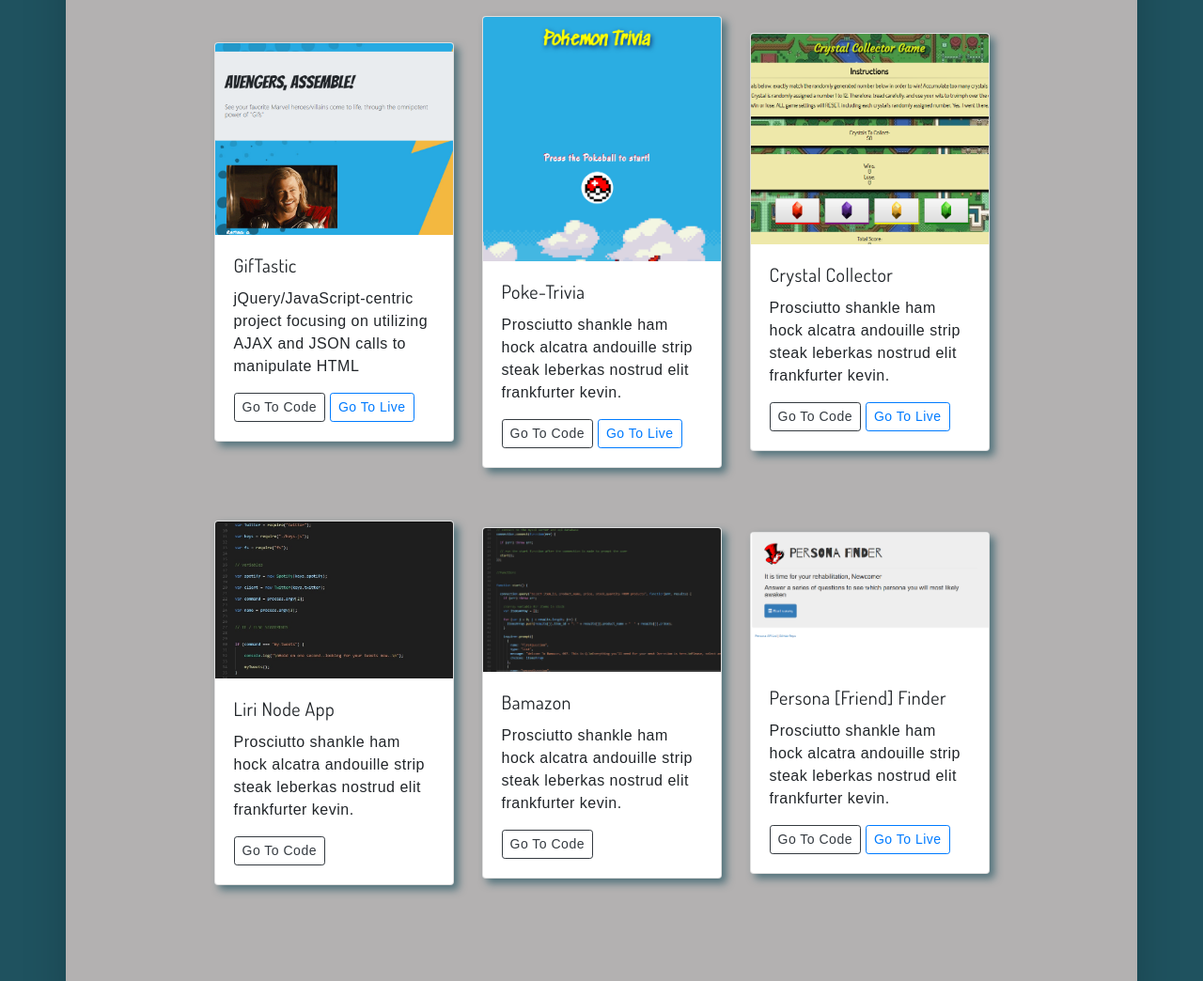
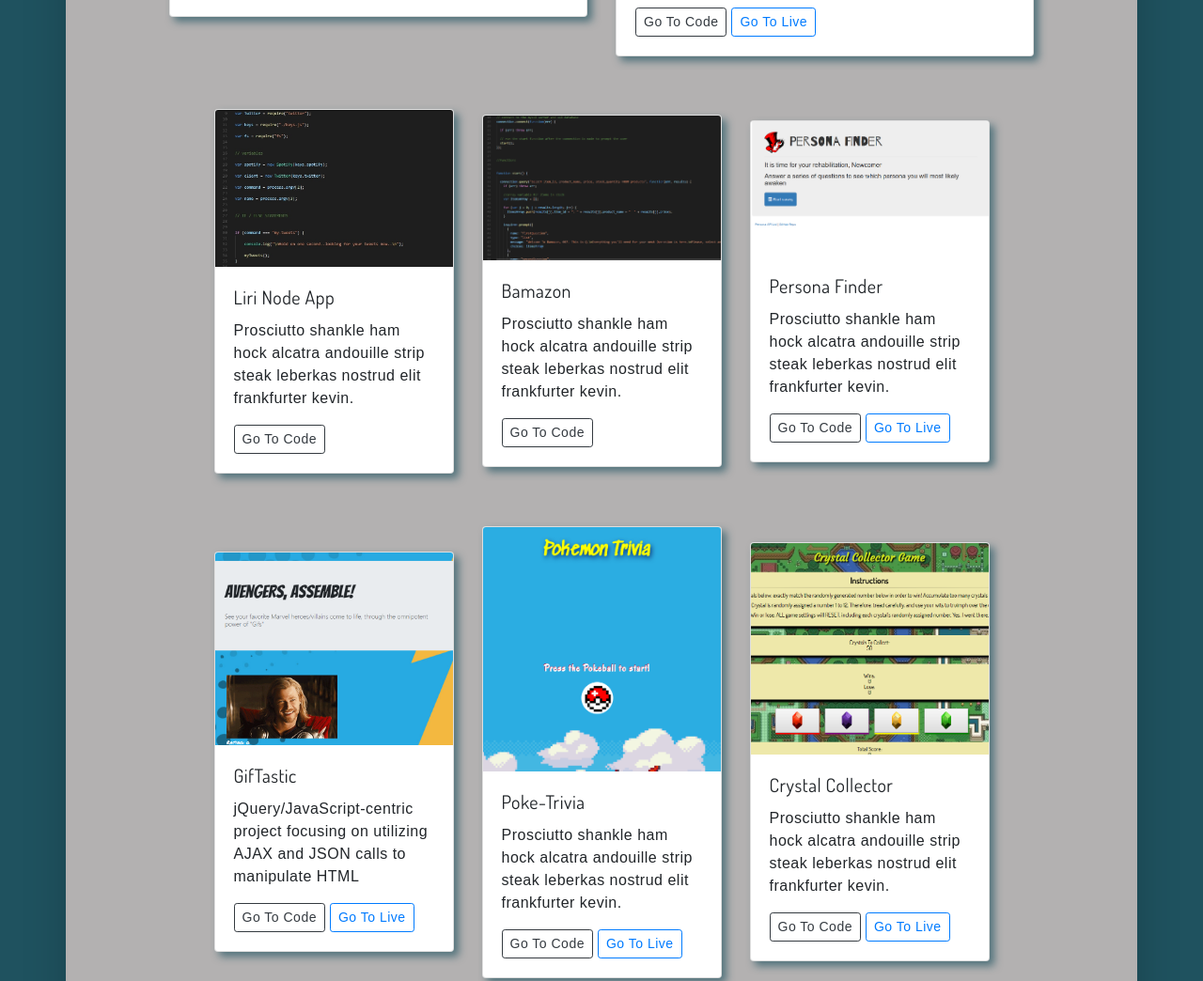
Before and after one commit to Redfearn-Justin/Portfolio-V2, a plain HTML site: page index.html in a window 1280 px wide. Shown: the part 2341-3385 px from the top of the page at 94% size. Drawn offline with nearby package versions, Linux system fonts and the light colour scheme; a web font is replaced by a local one.

Commit message:
Minor updates
+ Minor h3 styling
+ Altered order of projects shown

```diff
--- a/assets/css/style.css
+++ b/assets/css/style.css
@@ -139,6 +139,10 @@
     font-family: 'Dosis', sans-serif;
 }
 
+h3 {
+    font-weight: bold
+}
+
 
 /* MEDIA QUERIES */
 
--- a/index.html
+++ b/index.html
@@ -76,8 +76,8 @@
             <div class="media-body">
               <h3 class="mt-0 text-black titleText"><a id="aboutMe"> About Me  </a></h3>
               <hr>
-              <p class="text-black">Cras sit amet nibh libero, in gravida nulla. Nulla vel metus scelerisque ante sollicitudin. Cras purus odio, vestibulum in vulputate at, tempus viverra turpis. Fusce condimentum nunc ac nisi vulputate fringilla. Donec lacinia congue felis in faucibus.</p>
-              <p class="mb-0 text-black">Donec sed odio dui. Nullam quis risus eget urna mollis ornare vel eu leo. Cum sociis natoque penatibus et magnis dis parturient montes, nascetur ridiculus mus.</p>
+              <p class="text-black"> Cras sit amet nibh libero, in gravida nulla. Nulla vel metus scelerisque ante sollicitudin. Cras purus odio, vestibulum in vulputate at, tempus viverra turpis. Fusce condimentum nunc ac nisi vulputate fringilla. Donec lacinia congue felis in faucibus.</p>
+              <p class="mb-0 text-black"> Donec sed odio dui. Nullam quis risus eget urna mollis ornare vel eu leo. Cum sociis natoque penatibus et magnis dis parturient montes, nascetur ridiculus mus.</p>
             </div>
           </div>
         </div>
@@ -117,11 +117,11 @@
         <div class="col">
         </div>
 
-        <div class="col-md-3 col-sm-12">
+        <div class="col-md-5 col-sm-12">
           <div class="card">
               <img class="card-img-top" src="assets/media/orionTrail.PNG" alt="OrionTrail image cap">
               <div class="card-body">
-                <h5 class="card-title titleText"> MUSE </h5>
+                <h5 class="card-title titleText"> Orion Trail </h5>
                 <p class="card-text"> Second collaboratively-developed web application, utilizing advanced Front-end and Back-end operations. </p>
                 <a href="hhttps://github.com/Redfearn-Justin/Project-2-Team-C" class="btn btn-outline-dark btn-sm"> Go To Code </a>
                 <a href="https://salty-badlands-82890.herokuapp.com/" class="btn btn-outline-primary btn-sm"> Go To Live </a>
@@ -129,7 +129,7 @@
           </div>
         </div>
 
-        <div class="col-md-3 col-sm-12">
+        <div class="col-md-5 col-sm-12">
           <div class="card">
               <img class="card-img-top" src="assets/media/MUSE.png" alt="MUSE image cap">
               <div class="card-body">
@@ -141,15 +141,49 @@
           </div>
         </div>
 
+        <!-- empty space for styling -->
+        <div class="col">
+        </div>
+
+      </div> <!--closes 1st row-->
+
+      <div class="row align-items-center" id="portfolioRow2"> <!--2nd row of portfolio content-->
+
+        <!-- empty space for styling -->
+        <div class="col">
+        </div>
+
         <div class="col-md-3 col-sm-12">
           <div class="card">
-              <img class="card-img-top" src="assets/media/All Aboard!.png" alt="Train-Scheduler image cap">
-              <div class="card-body">
-                <h5 class="card-title titleText"> Train-Scheduler </h5>
-                <p class="card-text"> jQuery/JavaScript-centric project focusing on utilizing moment.js and Google's Firebase server. </p>
-                <a href="https://github.com/Redfearn-Justin/Train-Scheduler" class="btn btn-outline-dark btn-sm"> Go To Code </a>
-                <a href="https://redfearn-justin.github.io/Train-Scheduler/" class="btn btn-outline-primary btn-sm"> Go To Live </a>
-              </div>
+            <img class="card-img-top" src="assets/media/LiriSnap.jpg" alt="Liri image cap" id="liriPic">
+            <div class="card-body">
+              <h5 class="card-title titleText"> Liri Node App </h5>
+              <p class="card-text"> Prosciutto shankle ham hock alcatra andouille strip steak leberkas nostrud elit frankfurter kevin. </p>
+              <a href="https://github.com/Redfearn-Justin/liri-node-app" class="btn btn-outline-dark btn-sm"> Go To Code </a>
+            </div>
+          </div>
+        </div>
+
+        <div class="col-md-3 col-sm-12">
+          <div class="card">
+            <img class="card-img-top" src="assets/media/bamazonImage.PNG" alt="Bamazon Image Cap" id="bamazonPic">
+            <div class="card-body">
+              <h5 class="card-title titleText"> Bamazon </h5>
+              <p class="card-text"> Prosciutto shankle ham hock alcatra andouille strip steak leberkas nostrud elit frankfurter kevin. </p>
+              <a href="https://github.com/Redfearn-Justin/bamazon" class="btn btn-outline-dark btn-sm"> Go To Code </a>
+            </div>
+          </div>
+        </div>
+
+        <div class="col-md-3 col-sm-12">
+          <div class="card">
+            <img class="card-img-top" src="assets/media/personaFinder.PNG" alt="Persona Finder Image Cap" id="personaPic">
+            <div class="card-body">
+              <h5 class="card-title titleText"> Persona Finder </h5>
+              <p class="card-text"> Prosciutto shankle ham hock alcatra andouille strip steak leberkas nostrud elit frankfurter kevin. </p>
+              <a href="https://github.com/Redfearn-Justin/friendfinder" class="btn btn-outline-dark btn-sm"> Go To Code </a>
+              <a href="https://floating-woodland-53746.herokuapp.com/" class="btn btn-outline-primary btn-sm"> Go To Live </a>
+            </div>
           </div>
         </div>
 
@@ -157,9 +191,9 @@
         <div class="col">
         </div>
 
-      </div> <!--closes 1st row-->
+      </div> <!-- closes 2nd row -->
 
-      <div class="row align-items-center" id="portfolioRow2"> <!--2nd row of portfolio content-->
+      <div class="row align-items-center" id="portfolioRow3"> <!--3rd row of portfolio content-->
 
         <!-- empty space for styling -->
         <div class="col">
@@ -197,52 +231,6 @@
               <p class="card-text"> Prosciutto shankle ham hock alcatra andouille strip steak leberkas nostrud elit frankfurter kevin. </p>
               <a href="https://github.com/Redfearn-Justin/Unit-4-game" class="btn btn-outline-dark btn-sm"> Go To Code </a>
               <a href="https://redfearn-justin.github.io/Unit-4-game/" class="btn btn-outline-primary btn-sm"> Go To Live </a>
-            </div>
-          </div>
-        </div>
-
-        <!-- empty space for styling -->
-        <div class="col">
-        </div>
-
-      </div> <!-- closes 2nd row -->
-
-      <div class="row align-items-center" id="portfolioRow3"> <!--3rd row of portfolio content-->
-
-        <!-- empty space for styling -->
-        <div class="col">
-        </div>
-
-        <div class="col-md-3 col-sm-12">
-          <div class="card">
-            <img class="card-img-top" src="assets/media/LiriSnap.jpg" alt="Liri image cap" id="liriPic">
-            <div class="card-body">
-              <h5 class="card-title titleText"> Liri Node App </h5>
-              <p class="card-text"> Prosciutto shankle ham hock alcatra andouille strip steak leberkas nostrud elit frankfurter kevin. </p>
-              <a href="https://github.com/Redfearn-Justin/liri-node-app" class="btn btn-outline-dark btn-sm"> Go To Code </a>
-            </div>
-          </div>
-        </div>
-
-        <div class="col-md-3 col-sm-12">
-          <div class="card">
-            <img class="card-img-top" src="assets/media/bamazonImage.PNG" alt="Bamazon Image Cap" id="bamazonPic">
-            <div class="card-body">
-              <h5 class="card-title titleText"> Bamazon </h5>
-              <p class="card-text"> Prosciutto shankle ham hock alcatra andouille strip steak leberkas nostrud elit frankfurter kevin. </p>
-              <a href="https://github.com/Redfearn-Justin/bamazon" class="btn btn-outline-dark btn-sm"> Go To Code </a>
-            </div>
-          </div>
-        </div>
-
-        <div class="col-md-3 col-sm-12">
-          <div class="card">
-            <img class="card-img-top" src="assets/media/personaFinder.PNG" alt="Persona Finder Image Cap" id="personaPic">
-            <div class="card-body">
-              <h5 class="card-title titleText"> Persona [Friend] Finder </h5>
-              <p class="card-text"> Prosciutto shankle ham hock alcatra andouille strip steak leberkas nostrud elit frankfurter kevin. </p>
-              <a href="https://github.com/Redfearn-Justin/friendfinder" class="btn btn-outline-dark btn-sm"> Go To Code </a>
-              <a href="https://floating-woodland-53746.herokuapp.com/" class="btn btn-outline-primary btn-sm"> Go To Live </a>
             </div>
           </div>
         </div>
```
